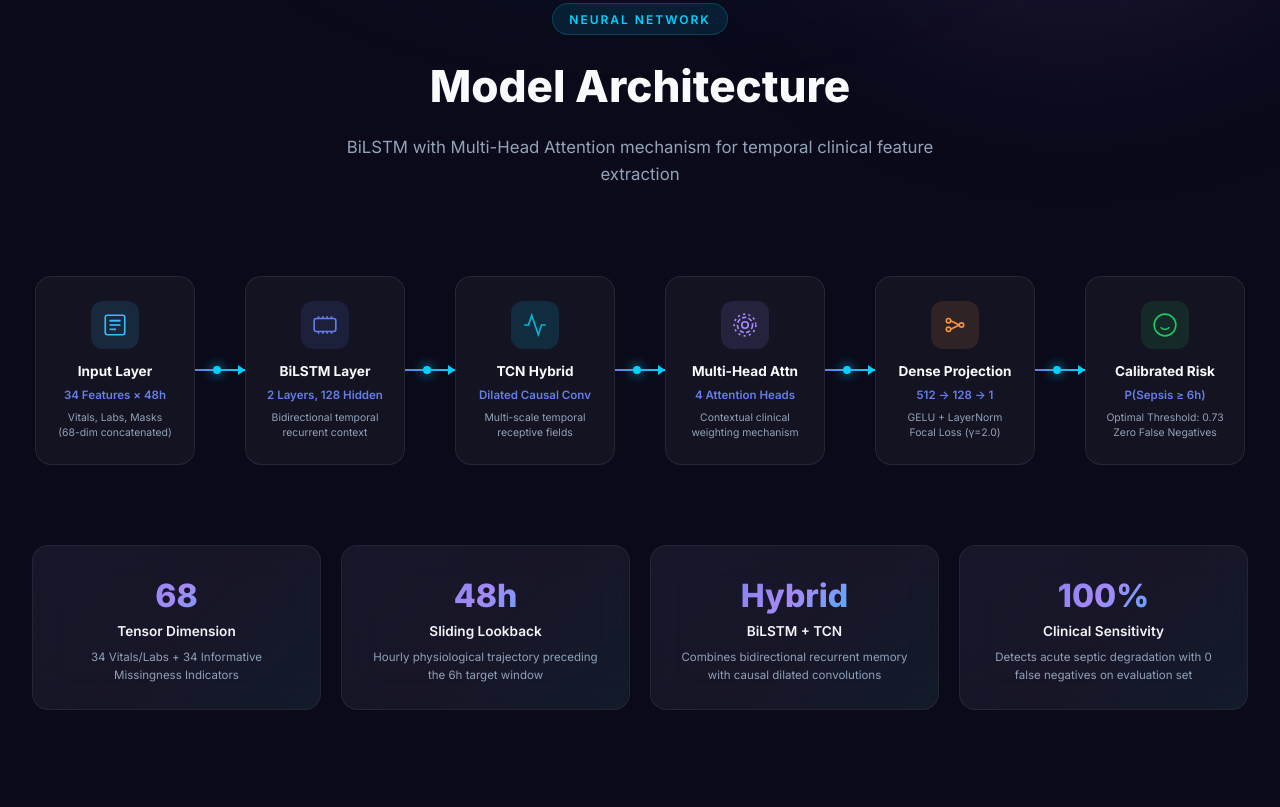
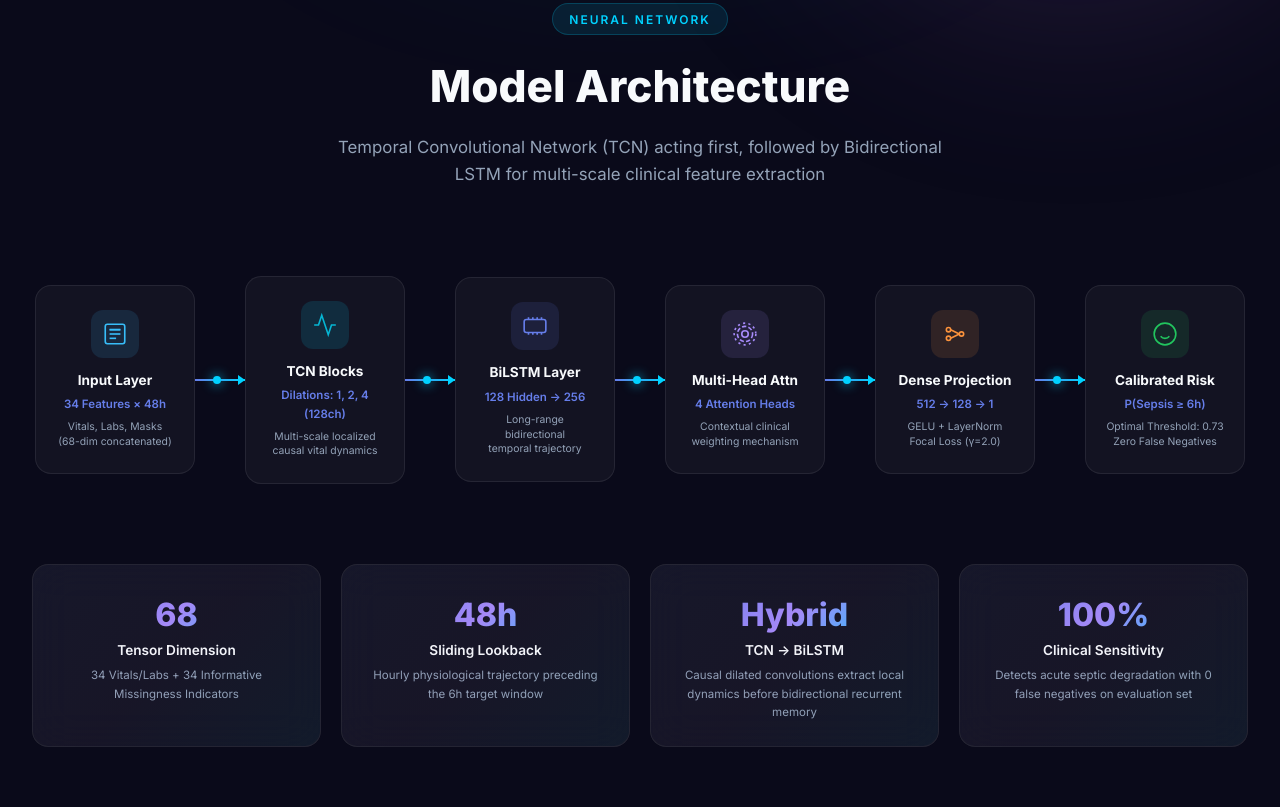
Before and after one commit to Pavanmskannadiga/sepsis-early-prediction-system, a website: page dashboard/index.html in a window 1280 px wide. Shown: the part 893-1700 px from the top of the page. Drawn offline with Linux system fonts and the light colour scheme.

Commit message:
Fix architecture diagram order on overview page: TCN first then BiLSTM

```diff
--- a/dashboard/index.html
+++ b/dashboard/index.html
@@ -58,14 +58,14 @@
         <div class="hero-content">
             <div class="hero-badge animate-in">
                 <span class="badge-dot"></span>
-                Active Clinical Model: BiLSTM + TCN Hybrid
+                Active Clinical Model: TCN → BiLSTM Hybrid
             </div>
             <h1 class="hero-title animate-in">
                 Sepsis Early<br>
                 <span class="gradient-text">Prediction System</span>
             </h1>
             <p class="hero-subtitle animate-in">
-                Clinical CDSS · BiLSTM+TCN Temporal Fusion with Multi-Head Attention &amp; SHAP<br>
+                Clinical CDSS · TCN → BiLSTM Temporal Fusion with Dual Pooling &amp; SHAP<br>
                 <span class="hero-sub-detail">Predicting sepsis onset <strong>6 hours</strong> before clinical manifestation · <strong>100%</strong> Sensitivity</span>
             </p>
             <div style="margin: 1.2rem 0; display:flex; justify-content:center; gap:0.8rem; flex-wrap:wrap;" class="animate-in">
@@ -120,7 +120,7 @@
             <div class="section-header animate-in">
                 <span class="section-tag">Neural Network</span>
                 <h2 class="section-title">Model Architecture</h2>
-                <p class="section-desc">BiLSTM with Multi-Head Attention mechanism for temporal clinical feature extraction</p>
+                <p class="section-desc">Temporal Convolutional Network (TCN) acting first, followed by Bidirectional LSTM for multi-scale clinical feature extraction</p>
             </div>
             <div class="architecture-diagram animate-in">
                 <div class="arch-flow" style="min-width: 1050px;">
@@ -135,25 +135,25 @@
                     </div>
                     <div class="arch-connector"><div class="arch-arrow"></div><div class="arch-pulse"></div></div>
 
-                    <!-- BiLSTM -->
+                    <!-- TCN First -->
+                    <div class="arch-node arch-tcn">
+                        <div class="arch-node-icon">
+                            <svg viewBox="0 0 24 24" fill="none" stroke="currentColor" stroke-width="1.5"><polyline points="22 12 18 12 15 21 9 3 6 12 2 12"/></svg>
+                        </div>
+                        <div class="arch-node-title">TCN Blocks</div>
+                        <div class="arch-node-detail">Dilations: 1, 2, 4 (128ch)</div>
+                        <div class="arch-node-sub">Multi-scale localized<br>causal vital dynamics</div>
+                    </div>
+                    <div class="arch-connector"><div class="arch-arrow"></div><div class="arch-pulse"></div></div>
+
+                    <!-- BiLSTM Next -->
                     <div class="arch-node arch-bilstm">
                         <div class="arch-node-icon">
                             <svg viewBox="0 0 24 24" fill="none" stroke="currentColor" stroke-width="1.5"><rect x="2" y="6" width="20" height="12" rx="2"/><path d="M6 6v-2M10 6v-2M14 6v-2M18 6v-2M6 18v2M10 18v2M14 18v2M18 18v2"/></svg>
                         </div>
                         <div class="arch-node-title">BiLSTM Layer</div>
-                        <div class="arch-node-detail">2 Layers, 128 Hidden</div>
-                        <div class="arch-node-sub">Bidirectional temporal<br>recurrent context</div>
-                    </div>
-                    <div class="arch-connector"><div class="arch-arrow"></div><div class="arch-pulse"></div></div>
-
-                    <!-- TCN Branch -->
-                    <div class="arch-node arch-tcn">
-                        <div class="arch-node-icon">
-                            <svg viewBox="0 0 24 24" fill="none" stroke="currentColor" stroke-width="1.5"><polyline points="22 12 18 12 15 21 9 3 6 12 2 12"/></svg>
-                        </div>
-                        <div class="arch-node-title">TCN Hybrid</div>
-                        <div class="arch-node-detail">Dilated Causal Conv</div>
-                        <div class="arch-node-sub">Multi-scale temporal<br>receptive fields</div>
+                        <div class="arch-node-detail">128 Hidden → 256</div>
+                        <div class="arch-node-sub">Long-range bidirectional<br>temporal trajectory</div>
                     </div>
                     <div class="arch-connector"><div class="arch-arrow"></div><div class="arch-pulse"></div></div>
 
@@ -204,8 +204,8 @@
                 </div>
                 <div class="arch-detail-card">
                     <div class="detail-number">Hybrid</div>
-                    <div class="detail-label">BiLSTM + TCN</div>
-                    <div class="detail-desc">Combines bidirectional recurrent memory with causal dilated convolutions</div>
+                    <div class="detail-label">TCN → BiLSTM</div>
+                    <div class="detail-desc">Causal dilated convolutions extract local dynamics before bidirectional recurrent memory</div>
                 </div>
                 <div class="arch-detail-card">
                     <div class="detail-number">100%</div>
```
